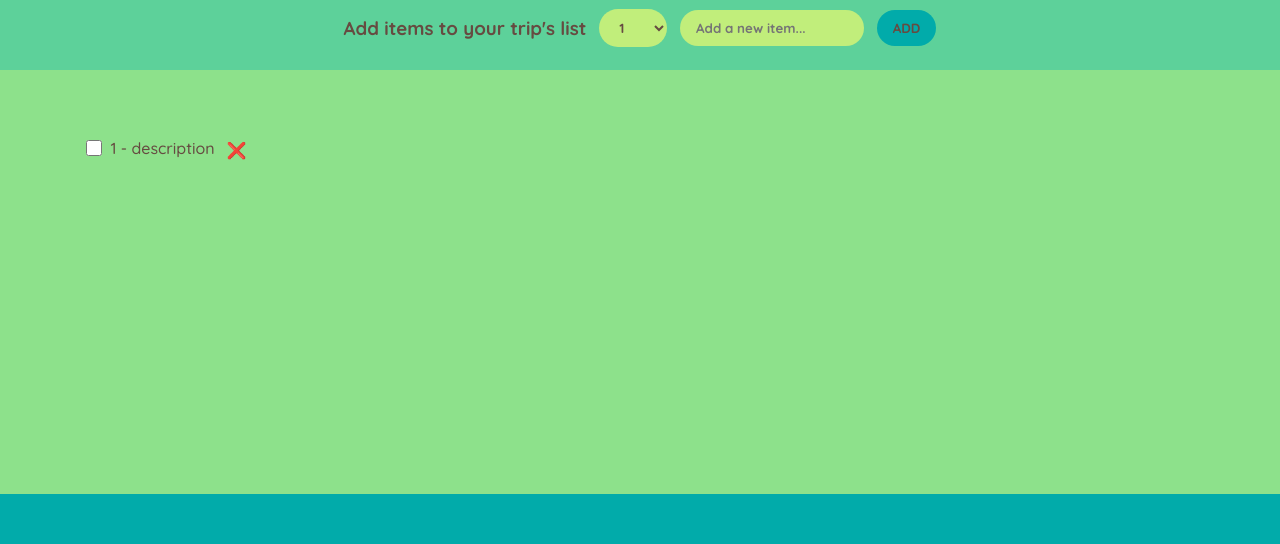
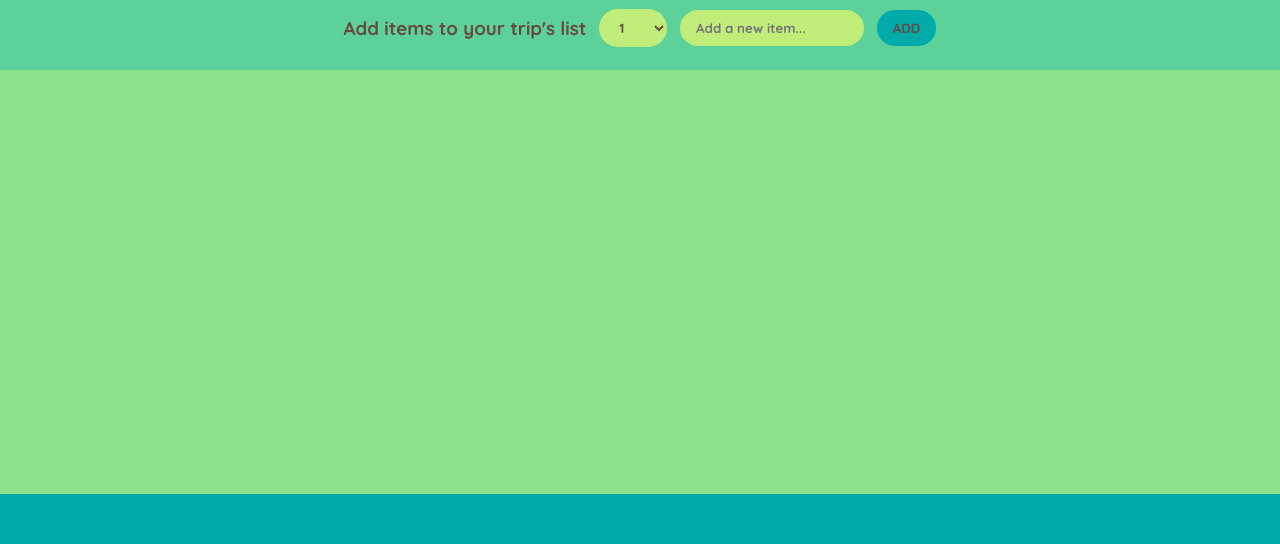
Before and after one commit to sofiacottone/my-travel-list, a React (Create React App) app: page / in a window 1280 px wide. Shown: the part 182-726 px from the top of the page. Built offline with nearby package versions, Linux system fonts and the light colour scheme.

Commit message:
feat: add items to state
- add function to add new items to list
- add items description and quantity to state
- display a new item component for each item in the list
- fix some style

```diff
--- a/src/App.js
+++ b/src/App.js
@@ -1,17 +1,24 @@
+import { useState } from "react";
 import Header from "./components/Header";
 import AddItems from "./components/AddItems";
 import ItemsList from "./components/ItemsList";
 import Stats from "./components/Stats";
 
 export default function App() {
+  const [items, setItems] = useState([]);
+
+  function handleAddItems(item) {
+    setItems((items) => [...items, item]);
+  }
+
   return (
     <div className="app">
       <Header />
       <main>
-        <AddItems />
-        <ItemsList />
-        <Stats />
+        <AddItems onAddItems={handleAddItems} />
+        <ItemsList items={items} />
       </main>
+      <Stats />
     </div>
   );
 }
--- a/src/components/AddItems.js
+++ b/src/components/AddItems.js
@@ -1,9 +1,33 @@
-export default function AddItems() {
+import { useState } from "react";
+
+export default function AddItems({ onAddItems }) {
+    const [description, setDescription] = useState('');
+    const [quantity, setQuantity] = useState(1);
+
+    function handleSubmit(event) {
+        event.preventDefault();
+
+        if (!description) return;
+
+        const newItem = {
+            description,
+            quantity,
+            packed: false,
+            id: Date.now()
+        }
+        console.log(newItem);
+
+        onAddItems(newItem);
+
+        setDescription('');
+        setQuantity(1);
+
+    }
     return (
         <>
-            <form className="add-items" >
+            <form className="add-items" onSubmit={handleSubmit}>
                 <h3>Add items to your trip's list</h3>
-                <select>
+                <select value={quantity} onChange={(e) => setQuantity(Number(e.target.value))}>
                     {Array.from({ length: 20 }, (_, i) => i + 1)
                         .map((num) => (
                             <option value={num} key={num}>
@@ -11,7 +35,7 @@ export default function AddItems() {
                             </option>
                         ))}
                 </select>
-                <input type='text' placeholder="Add a new item..." />
+                <input type='text' value={description} onChange={(e) => setDescription(e.target.value)} placeholder="Add a new item..." />
                 <button>Add</button>
             </form>
         </>
--- a/src/components/Item.js
+++ b/src/components/Item.js
@@ -1,9 +1,9 @@
-export default function Item() {
+export default function Item({ item }) {
     return (
         <>
             <li>
                 <input type="checkbox" />
-                <span>1 - description </span>
+                <span>{item.quantity} {item.description} </span>
                 <button>❌</button>
             </li>
         </>
--- a/src/components/ItemsList.js
+++ b/src/components/ItemsList.js
@@ -1,11 +1,11 @@
 import Item from "./Item";
 
-export default function ItemsList() {
+export default function ItemsList({ items }) {
     return (
         <>
             <div className="items-list">
                 <ul>
-                    <Item />
+                    {items.map((item) => (<Item item={item} key={item.id} />))}
                 </ul>
             </div>
         </>
--- a/src/index.css
+++ b/src/index.css
@@ -84,7 +84,7 @@ input {
 /* #region ITEMS */
 .items-list {
   background-color: var(--tertiary-color);
-  padding: 3rem 4rem;
+  padding: 1.4rem 4rem;
   height: calc(100vh - 10.625rem - 5.25rem - 7.625rem);
   overflow-y: auto;
 
@@ -94,12 +94,13 @@ input {
     align-items: center;
     flex-wrap: wrap;
     padding: 1rem 1.4rem;
-    gap: 10px;
 
     li {
+      width: 50%;
       display: flex;
       align-items: center;
-      gap: .5rem;
+      gap: 1rem;
+      padding-bottom: 10px;
 
       button {
         cursor: pointer;
```
